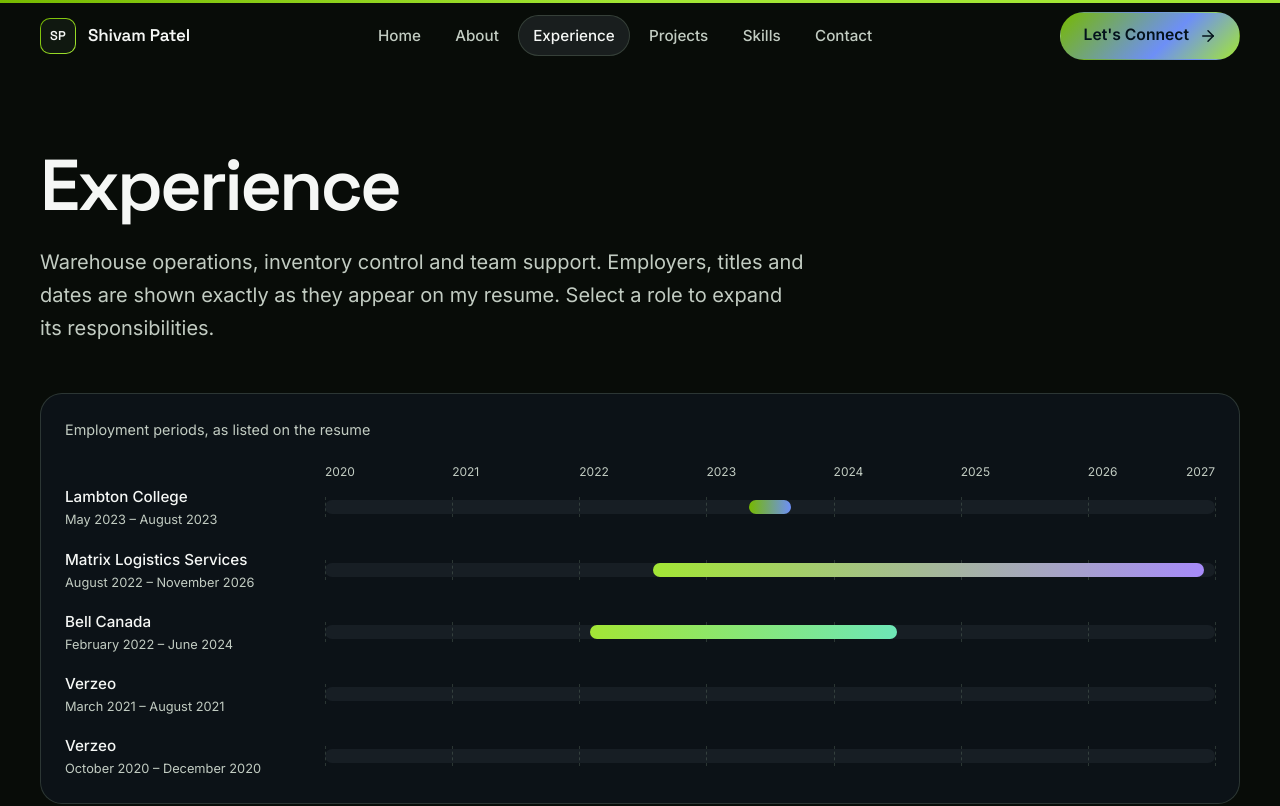
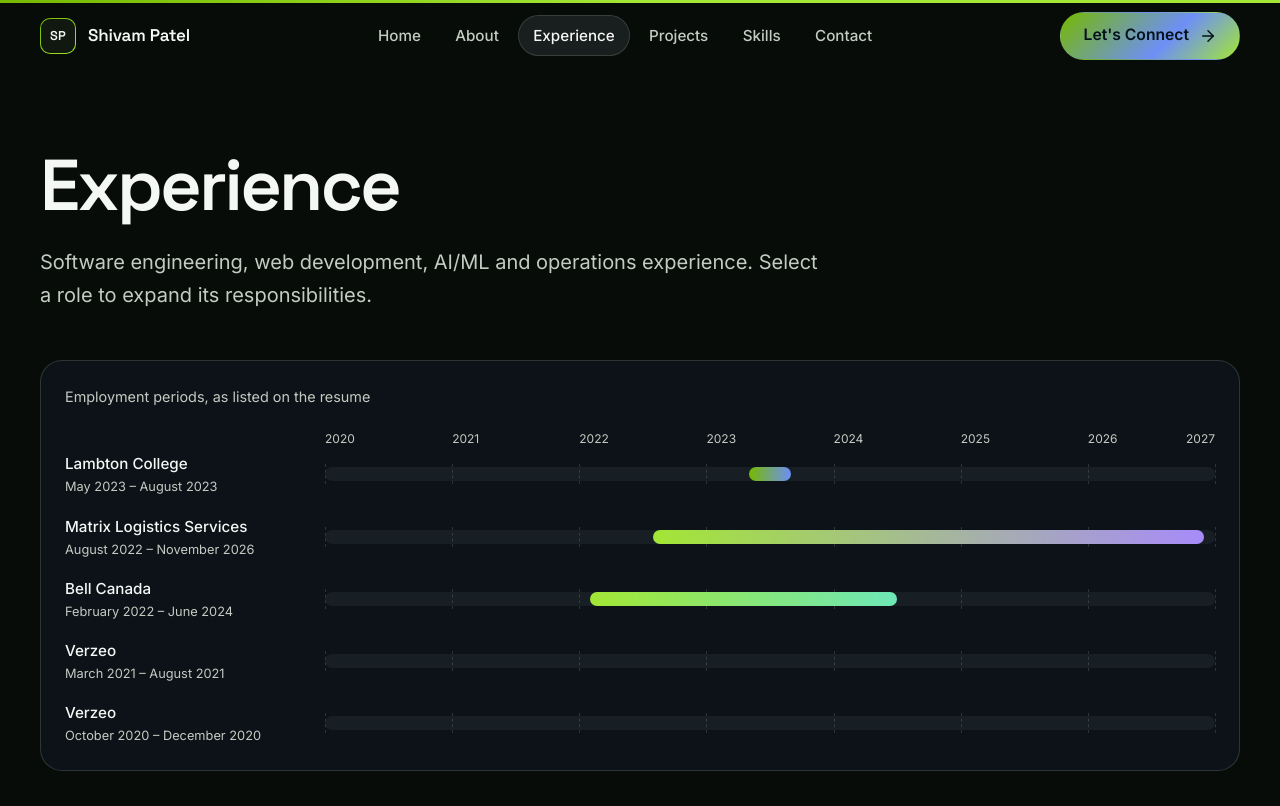
Before and after one commit to shivam0612/shivam-portfolio, a React (Vite) app in the folder client/: page /experience in a window 1280 px wide. Shown: the top 806 px of the page. Built offline with nearby package versions, Linux system fonts and the light colour scheme; no server answers.

Commit message:
Refresh experience page introduction

```diff
--- a/client/src/pages/Experience.tsx
+++ b/client/src/pages/Experience.tsx
@@ -9,14 +9,14 @@ export default function Experience() {
     title: 'Experience',
     path: '/experience',
     description:
-      'Professional experience in warehouse operations, inventory control and team support at Matrix Logistics Services (DHL Supply Chain), Bell Canada and Nestlé / Kellogg.',
+      'Professional and technical experience at Lambton College, Matrix Logistics Services (DHL Supply Chain), Bell Canada and Verzeo.',
   });
   return (
     <>
       <PageHero title="Experience">
         <p>
-          Warehouse operations, inventory control and team support. Employers, titles and dates are
-          shown exactly as they appear on my resume. Select a role to expand its responsibilities.
+          Software engineering, web development, AI/ML and operations experience. Select a role to
+          expand its responsibilities.
         </p>
       </PageHero>
       <section className="section section--tight">
```
